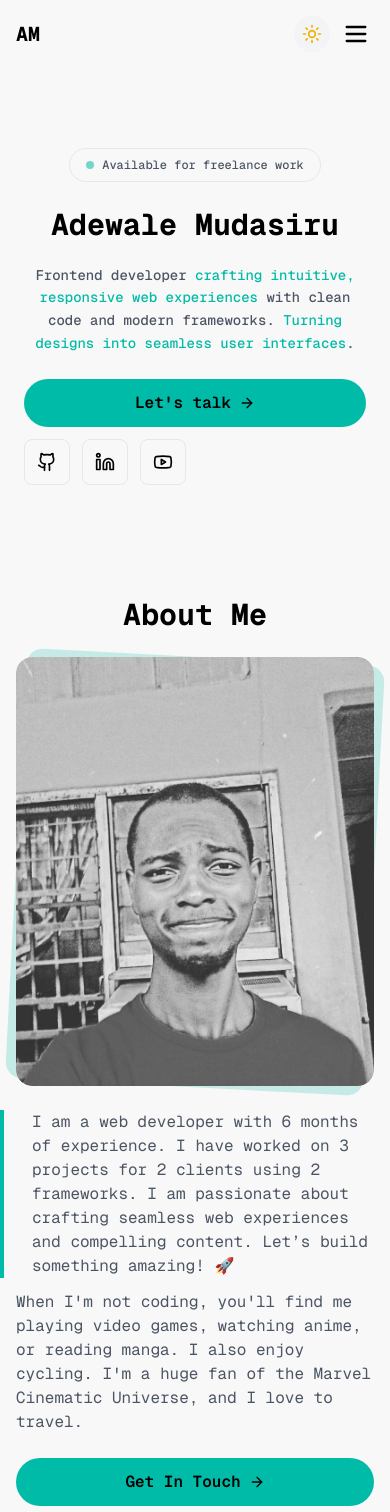
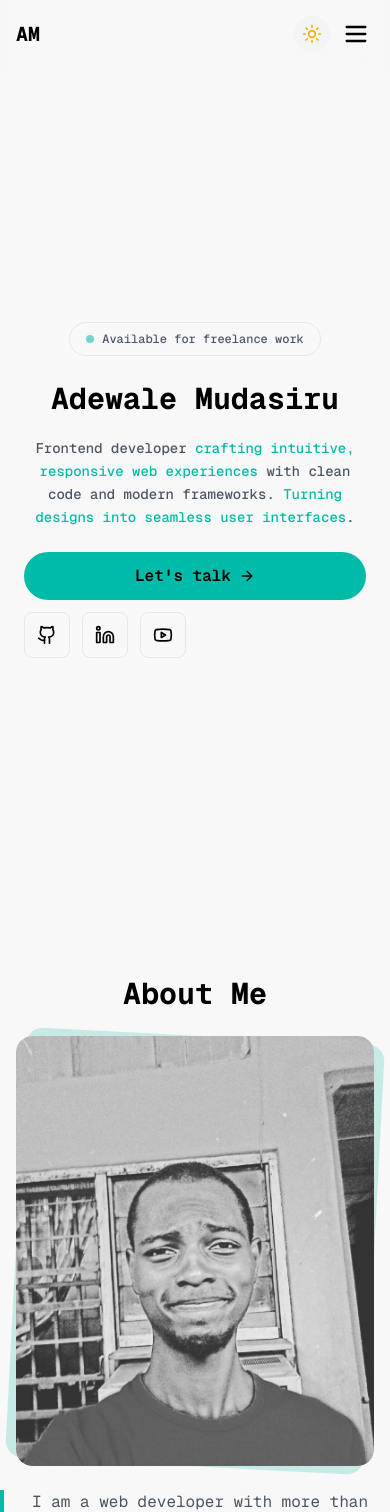
Before and after one commit to adewalemudasiru/adewalemudasiru, a React (Vite) app: page / in a window 390 px wide. Shown: the top 1512 px of the page. Built offline with nearby package versions, Linux system fonts and the light colour scheme.

Commit message:
mobile adjustment

```diff
--- a/src/components/data/allData.js
+++ b/src/components/data/allData.js
@@ -112,15 +112,25 @@ export const myData = {
     {
       id: 1,
       icon: Calender,
+      jobTitle: "Frontend Developer",
+      company: "Tecton Studio",
+      period: "2025-2026",
+      description:
+        "Built and integrated admin dashboard interfaces from Figma designs, including a dynamic form builder, real-time chat feature, and API integrations to support efficient data flow and responsive application behavior.",
+      technologies: ["React", "TypeScript", "Tailwind"],
+    },
+    {
+      id: 2,
+      icon: Calender,
       jobTitle: "Volunteer Frontend Developer",
       company: "Corperate Setup",
       period: "Ongoing",
       description:
-        "Redesigned client and admin interfaces, enhancing user experience and streamlining company incorporation, registration, and staff training workflows. ",
+        "Redesigned client and admin interfaces, enhancing user experience and streamlining company incorporation, registration, and staff training workflows.",
       technologies: ["React", "TypeScript", "Tailwind"],
     },
     {
-      id: 2,
+      id: 3,
       icon: Calender,
       jobTitle: "Frontend Developer",
       company: "Crown Reformed",
@@ -130,7 +140,7 @@ export const myData = {
       technologies: ["React", "TypeScript", "Tailwind"],
     },
     {
-      id: 3,
+      id: 4,
       icon: Calender,
       jobTitle: "Freelance Frontend Developer",
       company: "ShareShopShip",
--- a/src/layout/MobileSinglePageLayout.jsx
+++ b/src/layout/MobileSinglePageLayout.jsx
@@ -8,8 +8,6 @@ import Contact from "../pages/contact/Contact";
  * for better mobile user experience
  */
 const MobileSinglePageLayout = () => {
-  const layoutStyle = "w-full max-w-6xl mx-auto px-4 sm:px-6 lg:px-8";
-
   return (
     <>
       {/* Home Section */}
--- a/src/layout/RootLayout.jsx
+++ b/src/layout/RootLayout.jsx
@@ -24,7 +24,7 @@ const RootLayout = () => {
       <main
         className={
           isMobile
-            ? twMerge("flex-1 py-8 sm:py-12", layoutStyle)
+            ? twMerge("", layoutStyle)
             : twMerge("pt-12 sm:pt-16 md:pt-24 pb-8 sm:pb-12", layoutStyle)
         }
       >
--- a/src/pages/about/sections/Introduction.jsx
+++ b/src/pages/about/sections/Introduction.jsx
@@ -27,10 +27,12 @@ const Introduction = (className = "") => {
         <div className="text-base sm:text-lg space-y-3 mb-6 sm:mb-8 text-textPrimary">
           <p className="relative pl-4 sm:pl-6">
             <span className="absolute top-0 -left-4 w-1 h-full bg-teal-500"></span>
-            I am a web developer with 6 months of experience. I have worked on 3
-            projects for 2 clients using 2 frameworks. I am passionate about
-            crafting seamless web experiences and compelling content. Let’s
-            build something amazing! 🚀
+            I am a web developer with more than a year of experience, adept at
+            transforming visions into reality across multiple projects and
+            frameworks. My core strength lies in designing and implementing web
+            solutions that offer seamless functionality. I am committed to
+            delivering high-quality, impactful web experiences and am always
+            seeking to build something truly amazing.
           </p>
           <p>
             When I'm not coding, you'll find me playing video games, watching
--- a/src/pages/home/Home.jsx
+++ b/src/pages/home/Home.jsx
@@ -5,11 +5,13 @@ import Socials from "../../components/ui/Socials";
 
 const Home = ({ isMobile = false }) => {
   return (
-    <div className={isMobile ? "" : "-mt-24"}>
+    <div
+      className={isMobile ? "flex items-center justify-center h-svh" : "-mt-24"}
+    >
       <div
         className={`flex flex-col gap-y-6
-      items-center text-center
-      ${isMobile ? "py-12 sm:py-16" : "h-svh"} justify-center`}
+      items-center text-center justify-center
+      ${isMobile ? "" : "h-svh"} `}
       >
         <div
           className="inline-flex items-center gap-2
```
